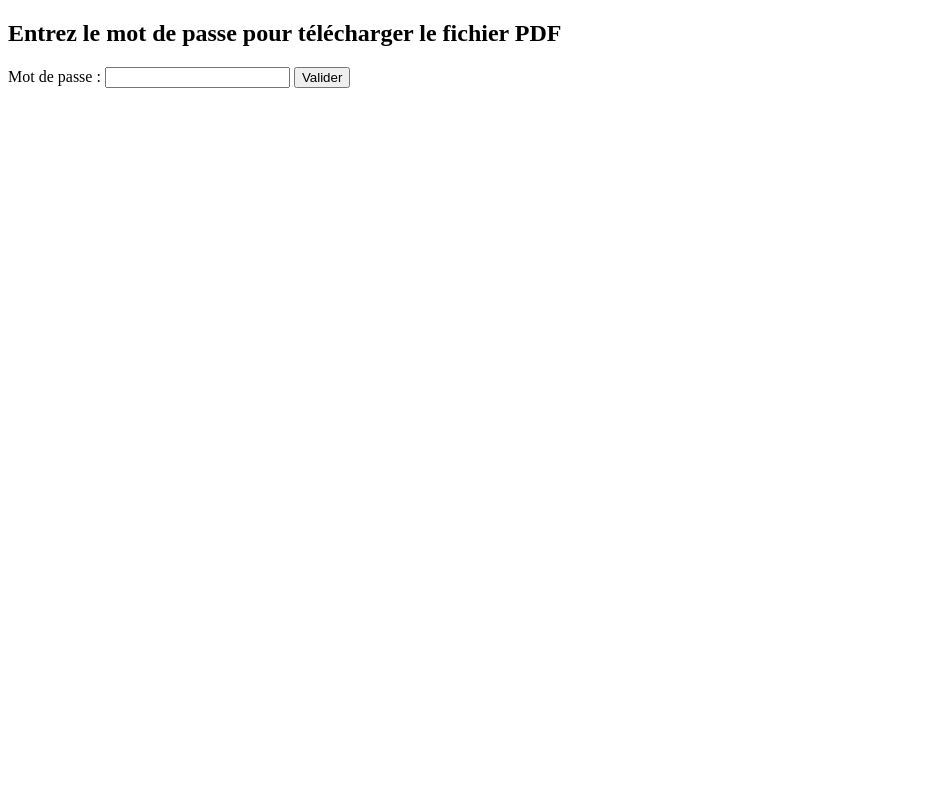
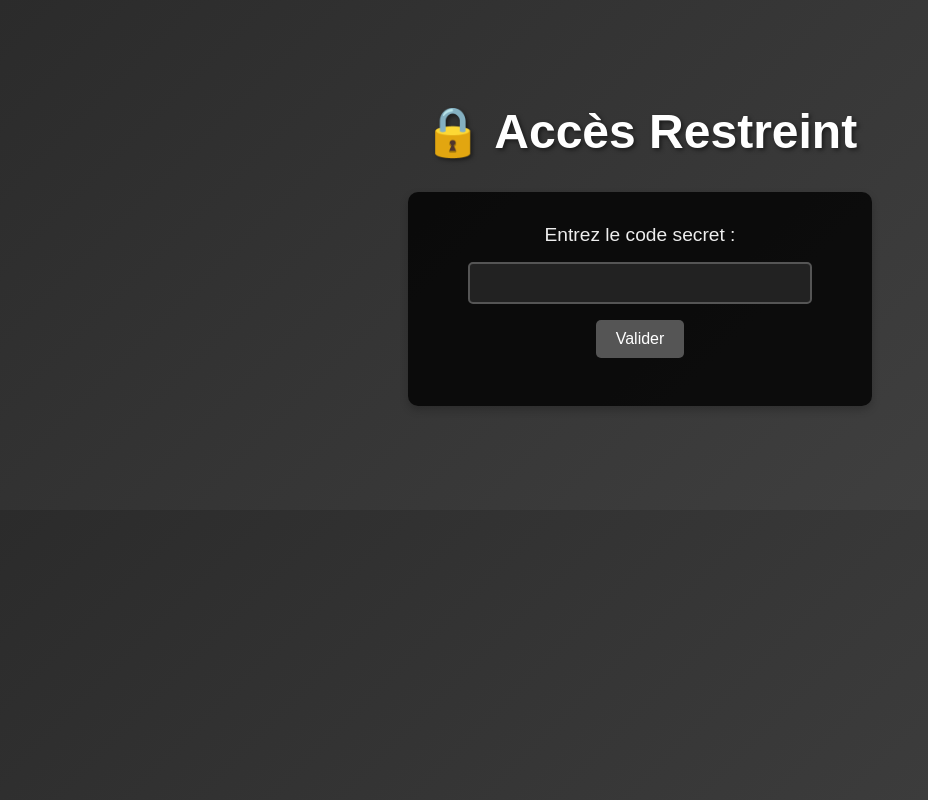
Before and after one commit to marieloubach/La_licorne, a plain HTML site: page index.html in a window 1280 px wide. Shown: the whole page, without its empty margins (0-928 px from the left). Drawn offline with Linux system fonts and the light colour scheme.

Commit message:
index.html

```diff
--- a/index.html
+++ b/index.html
@@ -3,29 +3,86 @@
 <head>
     <meta charset="UTF-8">
     <meta name="viewport" content="width=device-width, initial-scale=1.0">
-    <title>Téléchargement PDF</title>
+    <title>Accès Restreint</title>
+    <style>
+        body {
+            font-family: Arial, sans-serif;
+            background: linear-gradient(135deg, #2b2b2b, #444);
+            text-align: center;
+            padding: 5%;
+            color: #eee;
+        }
+        h1 {
+            font-size: 3em;
+            color: #fff;
+            text-shadow: 2px 2px 4px rgba(0,0,0,0.5);
+        }
+        .form-container {
+            background: rgba(0, 0, 0, 0.8);
+            border-radius: 10px;
+            padding: 2em;
+            max-width: 400px;
+            margin: 2em auto;
+            box-shadow: 0 4px 8px rgba(0,0,0,0.2);
+        }
+        label {
+            font-size: 1.2em;
+        }
+        input[type="password"] {
+            width: 80%;
+            padding: 10px;
+            margin: 1em 0;
+            font-size: 1em;
+            border: 2px solid #555;
+            border-radius: 5px;
+            background: #222;
+            color: #fff;
+        }
+        button {
+            background: #555;
+            color: white;
+            border: none;
+            padding: 10px 20px;
+            font-size: 1em;
+            border-radius: 5px;
+            cursor: pointer;
+            transition: background 0.3s;
+        }
+        button:hover {
+            background: #777;
+        }
+        #message {
+            color: red;
+            font-size: 1em;
+            margin-top: 1em;
+        }
+    </style>
 </head>
 <body>
-    <h2>Entrez le mot de passe pour télécharger le fichier PDF</h2>
+
+<h1>🔒 Accès Restreint</h1>
+<div class="form-container">
     <form id="passwordForm">
-        <label for="password">Mot de passe :</label>
-        <input type="password" id="password" required>
+        <label for="password">Entrez le code secret :</label><br>
+        <input type="password" id="password" required><br>
         <button type="submit">Valider</button>
     </form>
-    <p id="message" style="color:red;"></p>
+    <p id="message"></p>
+</div>
 
 <script>
     document.getElementById("passwordForm").addEventListener("submit", function(event) {
         event.preventDefault();
         const password = document.getElementById("password").value;
 
-            // Remplacez 'votre_mot_de_passe' par votre mot de passe réel
+        // Remplacez 'votre_mot_de_passe' par le vrai mot de passe
         if (password === "42") {
-                window.location.href = "https://drive.google.com/file/d/1vVJDq5FD5imvY4Yz8RkN7_-tk9wv-htn/uc?export=download";
+            window.location.href = "https://drive.google.com/file/d/1vVJDq5FD5imvY4Yz8RkN7_-tk9wv-htn/uc?export=download/Le_Message.pdf";
         } else {
-                document.getElementById("message").textContent = "Mot de passe incorrect !";
+            document.getElementById("message").textContent = "Accès refusé !";
         }
     });
 </script>
+
 </body>
 </html>
```
Lines whose indentation alone changed are shown as unchanged.
